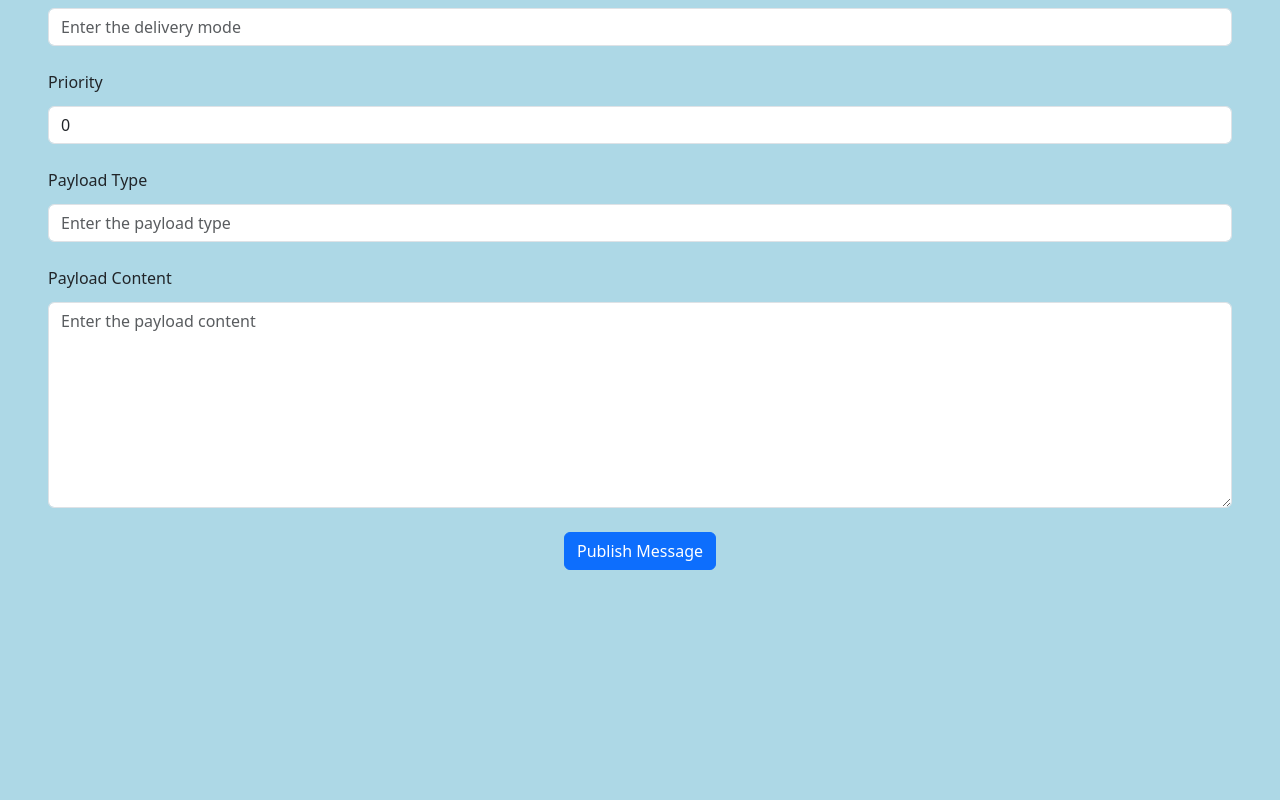
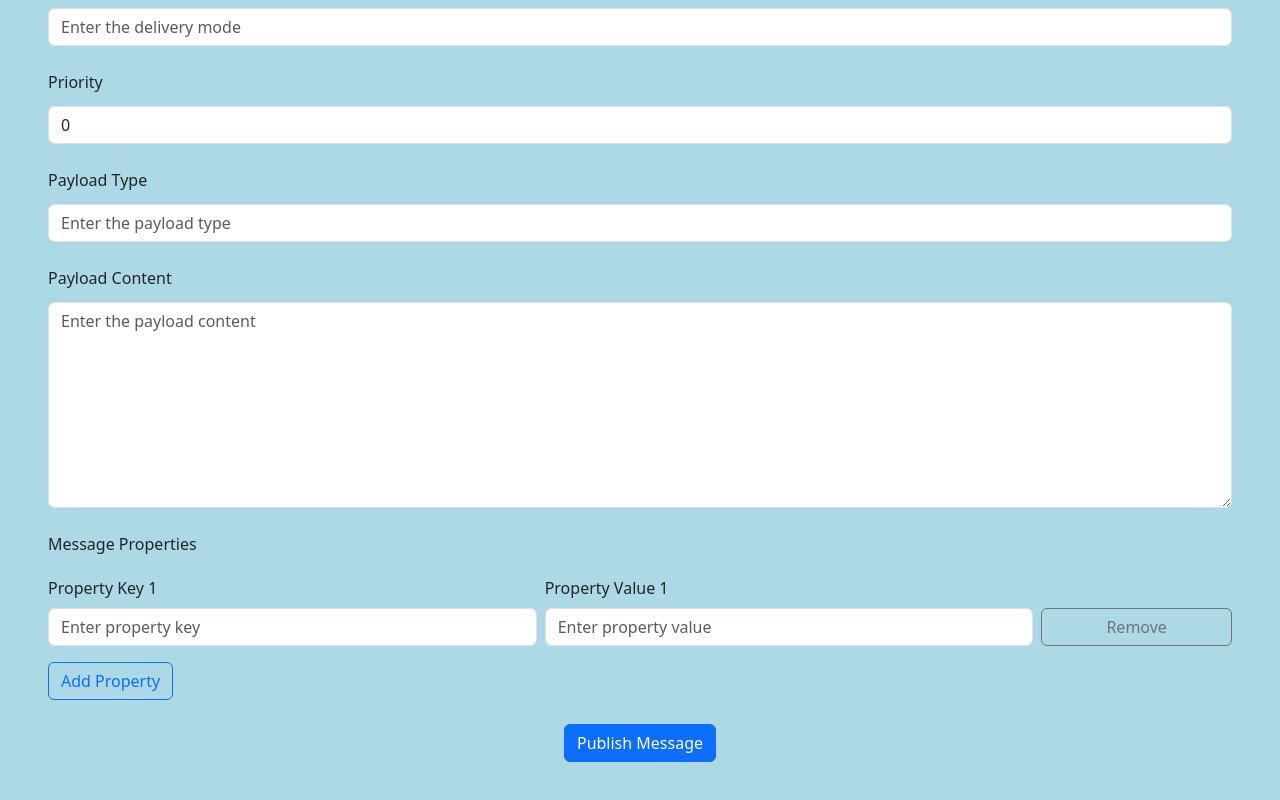
Before and after one commit to jrodolfo/solace, a React (Vite) app in the folder solace-publisher-ui/: page / in a window 1280 px wide. Shown: the part 726-1526 px from the top of the page. Before the commit the page ends 1344 px from the top, so only its background shows below. Built offline with nearby package versions, Linux system fonts and the light colour scheme.

Commit message:
add optional message properties to the publisher ui form

```diff
--- a/solace-publisher-ui/src/App.tsx
+++ b/solace-publisher-ui/src/App.tsx
@@ -5,6 +5,11 @@ import ShowOutput from "./ShowOutput.tsx";
 import type {SolaceBrokerAPIError} from "./SolaceBrokerAPIError.ts";
 import type {MessagePayloadValidationErrorMap} from "./SolaceBrokerAPIError.ts";
 import type {SolaceBrokerAPIResponse} from "./SolaceBrokerAPIResponse.ts";
+
+type MessagePropertyFormRow = {
+    key: string;
+    value: string;
+};
 
 function App() {
     const apiUrl = "http://localhost:8081/api/v1/messages/message";
@@ -20,10 +25,33 @@ function App() {
     const [priority, setPriority] = useState("0");
     const [payloadType, setPayloadType] = useState("");
     const [payloadContent, setPayloadContent] = useState("");
+    const [properties, setProperties] = useState<MessagePropertyFormRow[]>([{key: "", value: ""}]);
     const [response, setResponse] = useState<AxiosResponse<SolaceBrokerAPIResponse | SolaceBrokerAPIError> | null>(null);
     const [showResponse, setShowResponse] = useState(false);
     const [submissionMessage, setSubmissionMessage] = useState<string | null>(null);
     const [submissionVariant, setSubmissionVariant] = useState<"success" | "danger" | null>(null);
+
+    const updateProperty = (index: number, field: keyof MessagePropertyFormRow, value: string) => {
+        setProperties((currentProperties) =>
+            currentProperties.map((property, propertyIndex) =>
+                propertyIndex === index ? {...property, [field]: value} : property
+            )
+        );
+    };
+
+    const addPropertyRow = () => {
+        setProperties((currentProperties) => [...currentProperties, {key: "", value: ""}]);
+    };
+
+    const removePropertyRow = (index: number) => {
+        setProperties((currentProperties) => {
+            if (currentProperties.length === 1) {
+                return [{key: "", value: ""}];
+            }
+
+            return currentProperties.filter((_, propertyIndex) => propertyIndex !== index);
+        });
+    };
 
     // Submit handler
     const handleSubmit = async (e: React.FormEvent<HTMLFormElement>) => {
@@ -33,6 +61,12 @@ function App() {
         setSubmissionVariant(null);
 
         const parsedPriority = Number(priority);
+        const trimmedProperties = properties
+            .map((property) => ({
+                key: property.key.trim(),
+                value: property.value.trim()
+            }))
+            .filter((property) => property.key.length > 0 || property.value.length > 0);
         const messagePayload = {
             innerMessageId,
             destination,
@@ -41,7 +75,8 @@ function App() {
             payload: {
                 type: payloadType,
                 content: payloadContent
-            }
+            },
+            ...(trimmedProperties.length > 0 ? {properties: trimmedProperties} : {})
         };
 
         const validationErrors = validateMessagePayload(messagePayload);
@@ -285,6 +320,56 @@ function App() {
                     ></textarea>
                 </div>
 
+                <div className="col-lg-12">
+                    <label className="form-label">Message Properties</label>
+                    {properties.map((property, index) => (
+                        <div className="row g-2 align-items-end mt-1 mb-3" key={`property-row-${index}`}>
+                            <div className="col-md-5">
+                                <label htmlFor={`propertyKey-${index}`} className="form-label">
+                                    Property Key {index + 1}
+                                </label>
+                                <input
+                                    id={`propertyKey-${index}`}
+                                    type="text"
+                                    className="form-control"
+                                    value={property.key}
+                                    onChange={(e) => updateProperty(index, "key", e.target.value)}
+                                    placeholder="Enter property key"
+                                />
+                            </div>
+                            <div className="col-md-5">
+                                <label htmlFor={`propertyValue-${index}`} className="form-label">
+                                    Property Value {index + 1}
+                                </label>
+                                <input
+                                    id={`propertyValue-${index}`}
+                                    type="text"
+                                    className="form-control"
+                                    value={property.value}
+                                    onChange={(e) => updateProperty(index, "value", e.target.value)}
+                                    placeholder="Enter property value"
+                                />
+                            </div>
+                            <div className="col-md-2">
+                                <button
+                                    type="button"
+                                    className="btn btn-outline-secondary w-100"
+                                    onClick={() => removePropertyRow(index)}
+                                >
+                                    Remove
+                                </button>
+                            </div>
+                        </div>
+                    ))}
+                    <button
+                        type="button"
+                        className="btn btn-outline-primary mb-4"
+                        onClick={addPropertyRow}
+                    >
+                        Add Property
+                    </button>
+                </div>
+
                 {/* Submit Button */}
                 <div className="text-center">
                     <button type="submit" className="btn btn-primary">
@@ -349,6 +434,32 @@ function validateMessagePayload(payload: unknown): MessagePayloadValidationError
         validationErrors["message.payload.content"] = "payload.content is required";
     }
 
+    if (payload.properties !== undefined) {
+        if (!Array.isArray(payload.properties)) {
+            validationErrors["message.properties"] = "message.properties must be an array";
+            return validationErrors;
+        }
+
+        payload.properties.forEach((property, index) => {
+            if (!isRecord(property)) {
+                validationErrors[`message.properties[${index}]`] = `message.properties[${index}] must be an object`;
+                return;
+            }
+
+            const hasKey = hasNonBlankString(property.key);
+            const hasValue = hasNonBlankString(property.value);
+
+            if (hasKey !== hasValue) {
+                if (!hasKey) {
+                    validationErrors[`message.properties[${index}].key`] = `message.properties[${index}].key is required`;
+                }
+                if (!hasValue) {
+                    validationErrors[`message.properties[${index}].value`] = `message.properties[${index}].value is required`;
+                }
+            }
+        });
+    }
+
     return validationErrors;
 }
 
```
Also changed, not shown: 1 other file (tests, documents, lock files or other folders).
